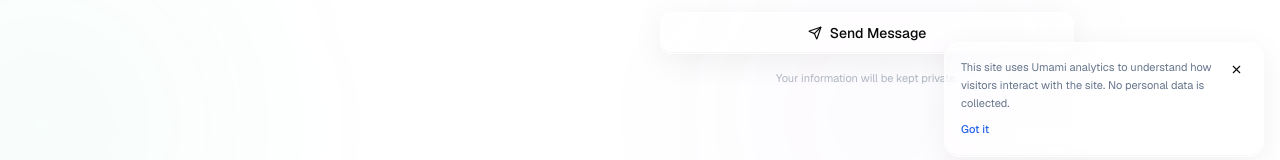
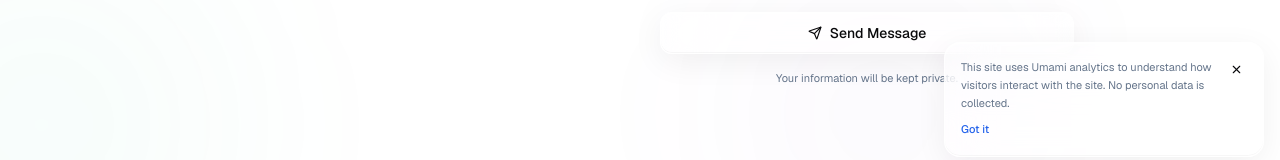
Before and after one commit to fajarutamaa/fajarutamaa.github.io, a Next.js app: page /contact in a window 1280 px wide. Shown: the part 547-707 px from the top of the page. Built offline with nearby package versions, Linux system fonts and the light colour scheme.

Commit message:
fix(a11y): improve color contrast of privacy note on contact form

```diff
--- a/src/components/contact/ContactForm.tsx
+++ b/src/components/contact/ContactForm.tsx
@@ -127,7 +127,7 @@ export function ContactForm() {
         )}
       </button>
 
-      <p className="text-[11px] text-muted-foreground/50 text-center">
+      <p className="text-[11px] text-muted-foreground text-center">
         Your information will be kept private.
       </p>
     </form>
```
